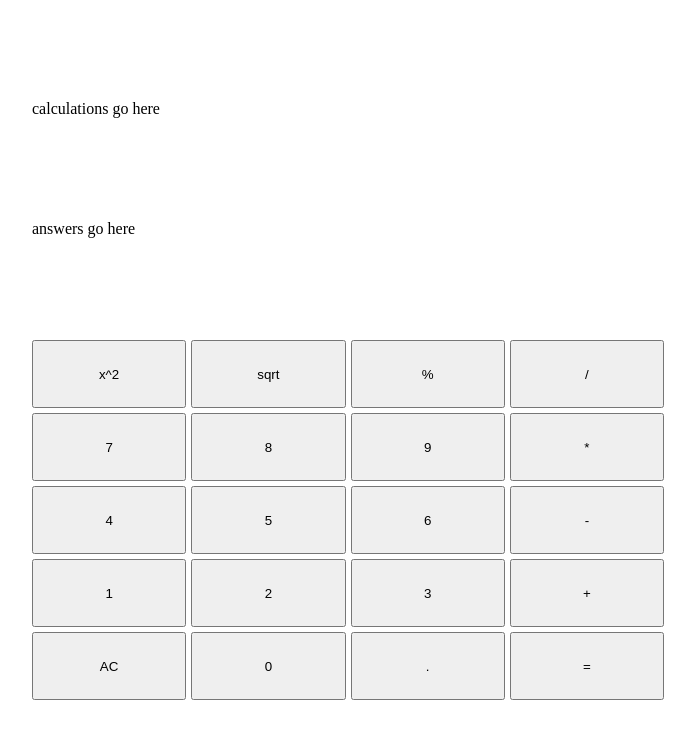
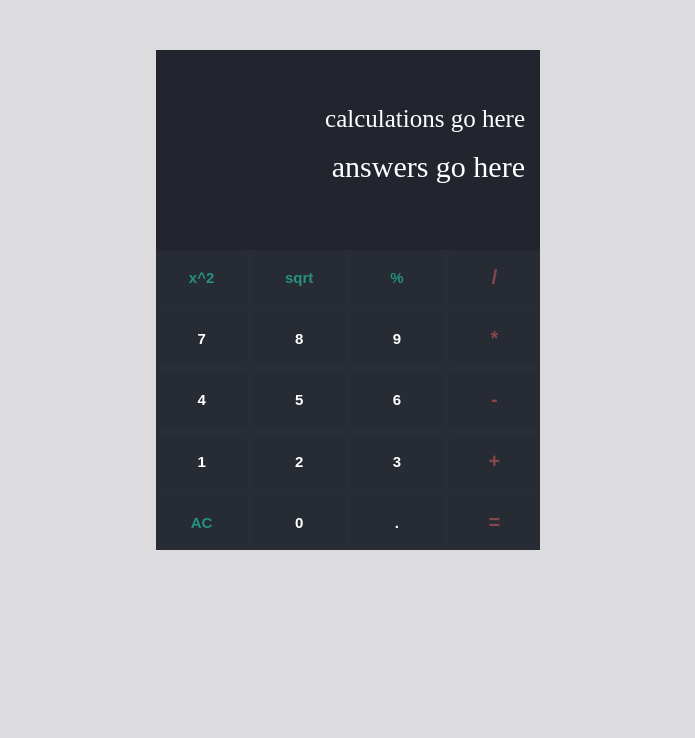
Before and after one commit to mpho-prince-mahlangu771/simple-calculator, a plain HTML site: page index.html in a window 1280 px wide. Shown: the whole page, without its empty margins (292-987 px from the left). Drawn offline with Linux system fonts and the light colour scheme.

Commit message:
added css styles

```diff
--- a/index.html
+++ b/index.html
@@ -1,7 +1,7 @@
 <!DOCTYPE html>
 <html lang="en">
   <head>
-    <title>home | welcome</title>
+    <title>Basic arithmetic calculator</title>
     <link rel="stylesheet" type="text/css" href="styles.css">
   </head>
   <body>
--- a/styles.css
+++ b/styles.css
@@ -1,15 +1,71 @@
+body {
+	margin: 0;
+	background-color: #dcdcde;
+}
+
 .index-container {
-	margin: 100px auto 0 auto;
-	width: 50%;
-	height: 600px;
+	margin: 50px auto 0 auto;
+	width: 30%;
+	height: 500px;
+	color: #fff;
 	display: grid;
 	grid-template-columns: 1fr;
 	grid-auto-rows: 1fr 1fr 3fr;
 }
 
 .buttons-area {
+	/*margin: 5px;*/
+	background-color: #292d36; /*#4b4b4f*/
 	display: grid;
 	grid-template-columns: repeat(4, 1fr);
-	grid-auto-rows: repeat(5, 1fr);
-	grid-gap: 5px;
+	grid-template-rows: repeat(5, 1fr);
+	grid-gap: 6.5px;
 }
+
+.calculations-area {
+	font-size: 25px;
+	padding-top: 55px;
+	/*background-color: #22252d;*/
+}
+
+.answers-area {
+	font-size: 30px;
+	/*padding-bottom: 30px;*/
+	/*background-color: #22252d;*/
+}
+
+.calculations-area, .answers-area {
+	text-align: right;
+	padding-right: 15px;
+	background-color: #22252d;
+
+}
+
+.buttons-area .x-squared ,
+.buttons-area .x-root,
+.buttons-area .modulus,
+.buttons-area .clear-btn {
+	color: #269081;
+}
+
+.buttons-area .division,
+.buttons-area .multiplication,
+.buttons-area .subtraction,
+.buttons-area .addition,
+.buttons-area .equal-sign {
+	font-size: 20px;
+	color: #85474c;
+}
+
+.buttons-area button {
+	font-size: 15px;
+	font-weight: bold;
+	color: #fff;
+	background-color: #272b33; /*#292d36*/ /*#0a0a17*/
+	border: none;
+}
+
+.buttons-area button:hover {
+	background-color: #7575ab;
+	transform: translateY(4px);
+}
```
